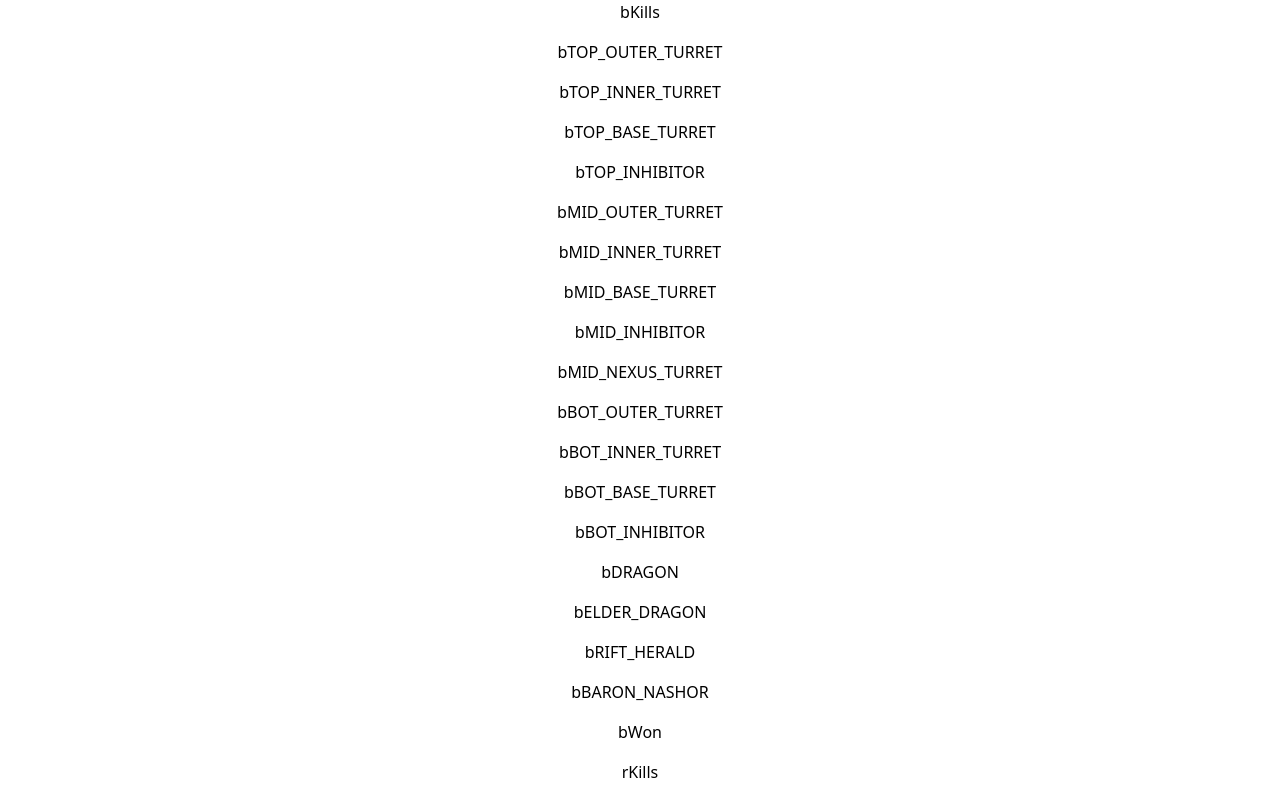
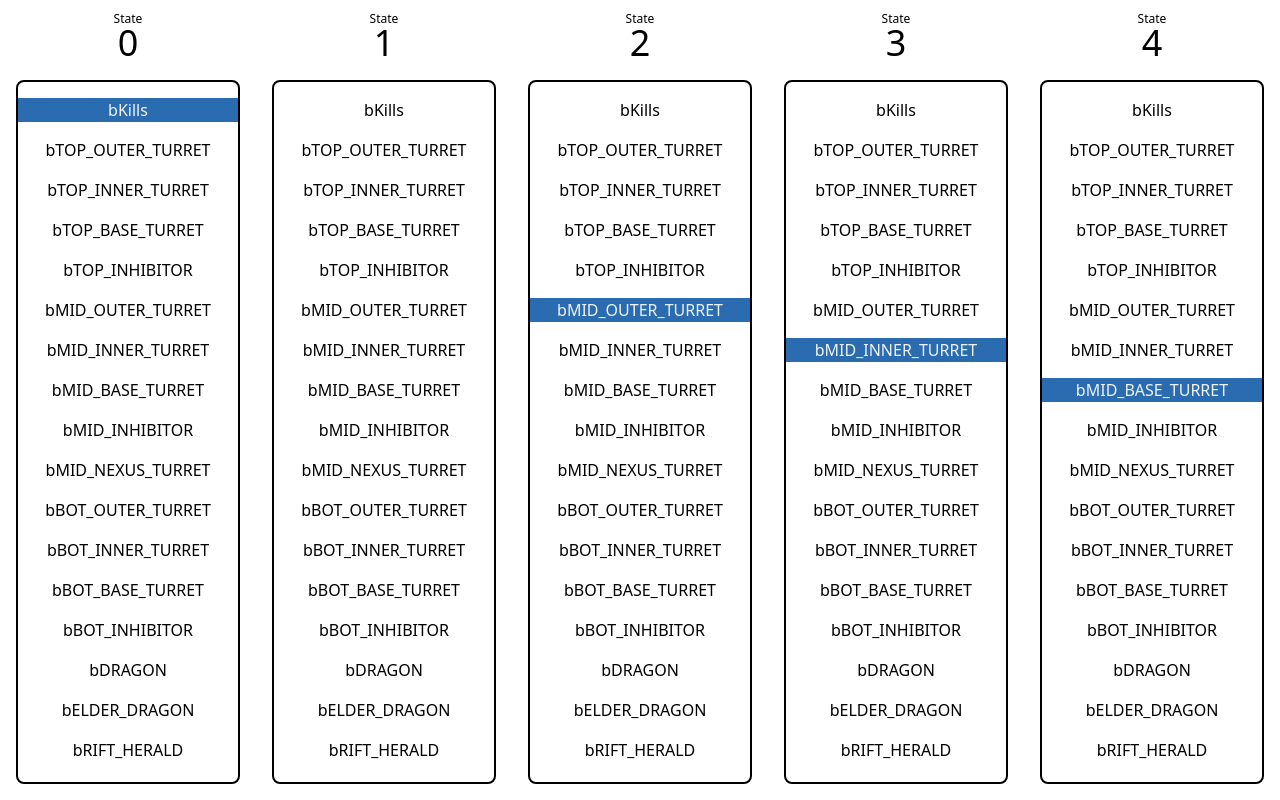
Before and after one commit to Devwulf/capstone-frontend, a React (Create React App) app: page / in a window 1280 px wide. Shown: the top 800 px of the page. Built offline with nearby package versions, Linux system fonts and the light colour scheme.

Commit message:
Styled PolicyState

```diff
--- a/package.json
+++ b/package.json
@@ -9,6 +9,7 @@
     "@types/react-dom": "^17.0.7",
     "axios": "^0.21.1",
     "react": "^17.0.2",
+    "react-custom-scrollbars-2": "^4.4.0",
     "react-dom": "^17.0.2",
     "react-scripts": "4.0.3",
     "typescript": "^4.3.3"
--- a/src/components/Policies.tsx
+++ b/src/components/Policies.tsx
@@ -1,7 +1,10 @@
 import React from "react";
+import Scrollbars from "react-custom-scrollbars-2";
 import { DummyPoliciesModel, IPoliciesModel, PoliciesModel } from "../models/Policies";
 import { PolicyModel } from "../models/Policy";
+import { Action } from "../utils/Enums";
 import Policy from "./Policy";
+import PolicyState from "./PolicyState";
 
 type PoliciesProps = {
 
@@ -32,13 +35,15 @@ export default class Policies extends React.Component<PoliciesProps, PoliciesSta
         const policySchemas = policiesModel.getSchema().policies;
 
         return (
-            <div className="flex flex-row">
-                {policySchemas.map((policy, index) => (
-                    <div key={index} className="mb-4">
-                        <Policy policy={policy} showAction />
-                    </div>
-                ))}
-            </div>
+            <Scrollbars autoHide autoHideTimeout={250} style={{width: "100vw", height: "100vh"}}>
+                <div className="flex flex-row">
+                    {policySchemas.map((policy, index) => (
+                        <div key={index} className="">
+                            <PolicyState state={policy.state} selectedAction={Action[policy.action as keyof typeof Action]} />
+                        </div>
+                    ))}
+                </div>
+            </Scrollbars>
         );
     }
 }
--- a/src/components/PolicyState.tsx
+++ b/src/components/PolicyState.tsx
@@ -1,7 +1,9 @@
 import React from "react";
+import Scrollbars from "react-custom-scrollbars-2";
 import { PolicySchema } from "../models/Policy";
 import { Action } from "../utils/Enums";
 import Policy from "./Policy";
+import { Scrollbar } from "./Scrollbar";
 
 type PolicyStateProps = {
     state: number;
@@ -32,12 +34,16 @@ export default class PolicyState extends React.Component<PolicyStateProps, Polic
             allSchemas.push(schema);
         }
 
-        console.log(allSchemas);
-
         return (
-            <div className="flex flex-col">
+            <div className="flex flex-col flex-grow-default w-64 h-screen p-4">
+                <div className="flex flex-col items-center justify-center mb-4 h-12">
+                    <span className="text-xs" style={{marginBottom: "-0.75rem"}}>State</span>
+                    <span className="text-4xl font-medium">{state}</span>
+                </div>
+                <div className="flex flex-col h-full py-4 border-2 rounded-lg border-opacity-25">
+                    <Scrollbars autoHide autoHideTimeout={250} style={{width: "100%"}}>
                         {allSchemas.map((value, index) => (
-                    <div key={index} className="mb-4">
+                            <div key={index} className={`${index === allSchemas.length - 1 ? "" : "mb-4"}`}>
                                 {(value.action === Action[selectedAction] &&
                                     <Policy policy={value} isSelected showAction />
                                 ) ||
@@ -46,6 +52,8 @@ export default class PolicyState extends React.Component<PolicyStateProps, Polic
                                 )}
                             </div>
                         ))}
+                    </Scrollbars>
+                </div>
             </div>
         );
     }
--- /dev/null
+++ b/src/components/Scrollbar.tsx
@@ -0,0 +1,10 @@
+import React from "react";
+import Scrollbars from "react-custom-scrollbars-2";
+
+export function Scrollbar(props: any): JSX.Element {
+    return (
+        <Scrollbars {...props}>
+            {props.children}
+        </Scrollbars>
+    );
+}
--- a/src/pages/TestPage.tsx
+++ b/src/pages/TestPage.tsx
@@ -23,7 +23,7 @@ export default class TestPage extends React.Component<TestPageProps, TestPageSta
     render(): JSX.Element {
         return (
             <div className="">
-                <PolicyState state={0} selectedAction={Action.rWon} />
+                <Policies />
             </div>
         );
     }
```
Also changed, not shown: 1 other file (tests, documents, lock files or other folders). Lines whose indentation alone changed are shown as unchanged.
